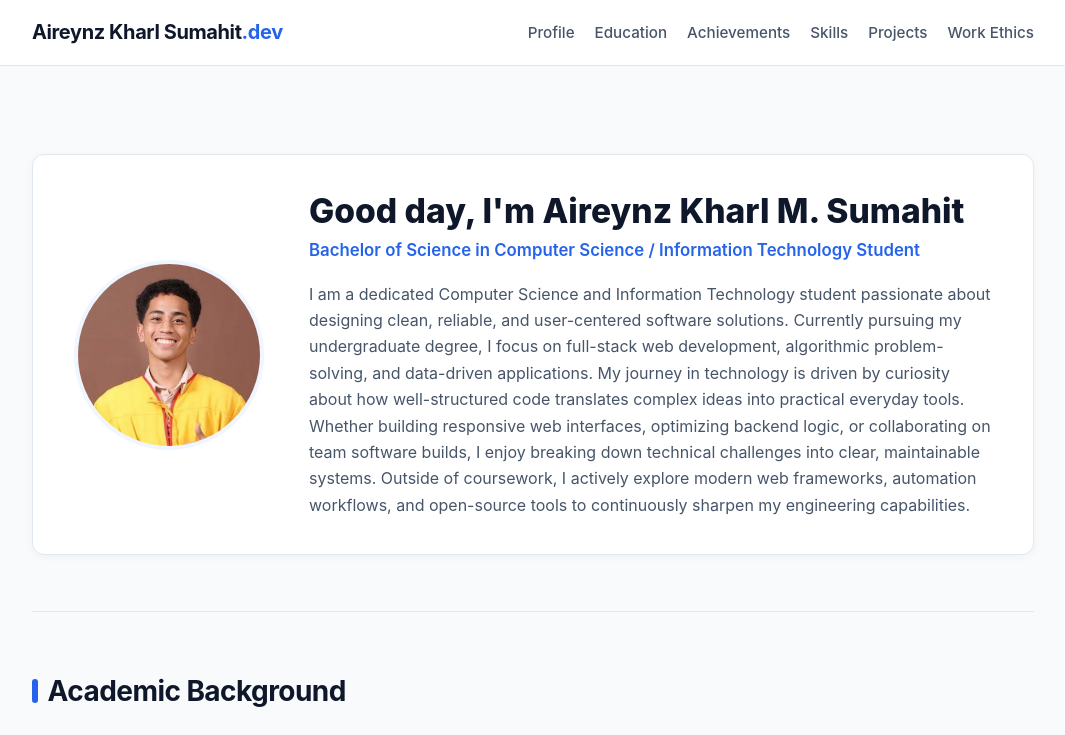
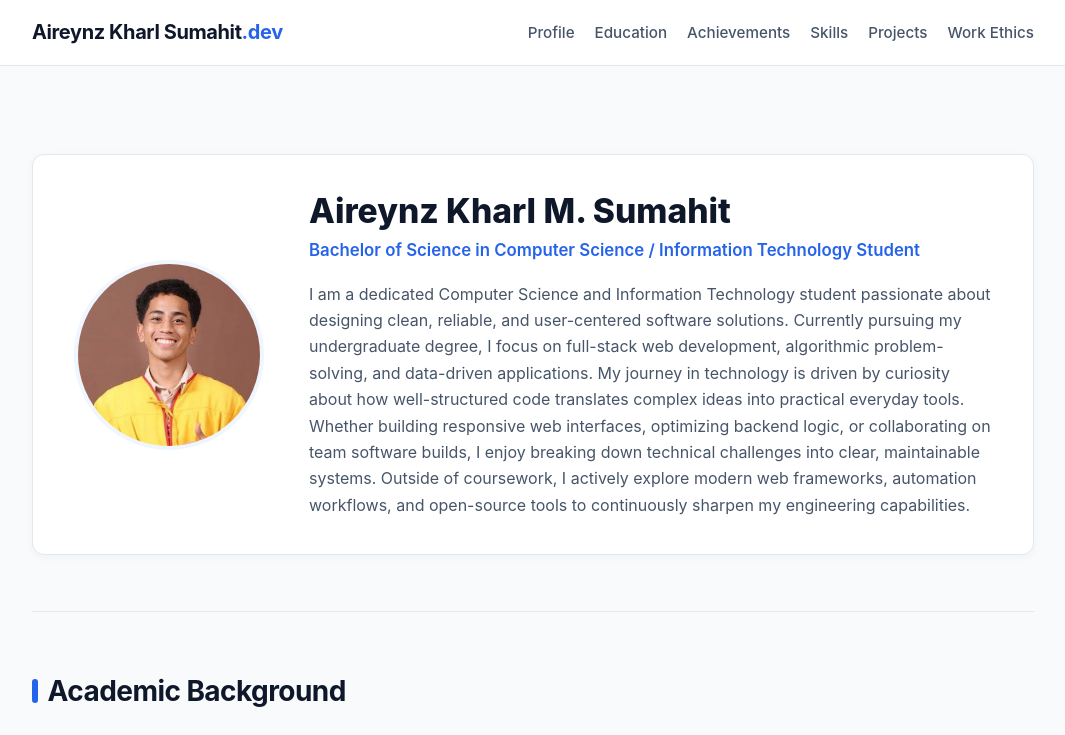
Before and after one commit to Aireynz1/aksum.github.io, a plain HTML site: page index.html in a window 1280 px wide. Shown: the top 735 px of the page, without its empty margins (107-1172 px from the left). Drawn offline with Linux system fonts and the light colour scheme.

Commit message:
Update index.html

```diff
--- a/index.html
+++ b/index.html
@@ -337,7 +337,7 @@
           class="profile-img"
         />
         <div class="profile-info">
-          <h1>Good day, I'm Aireynz Kharl M. Sumahit</h1>
+          <h1>Aireynz Kharl M. Sumahit</h1>
           <p class="subtitle">Bachelor of Science in Computer Science / Information Technology Student</p>
           <!-- ~120 words -->
           <p class="bio-text">
```
